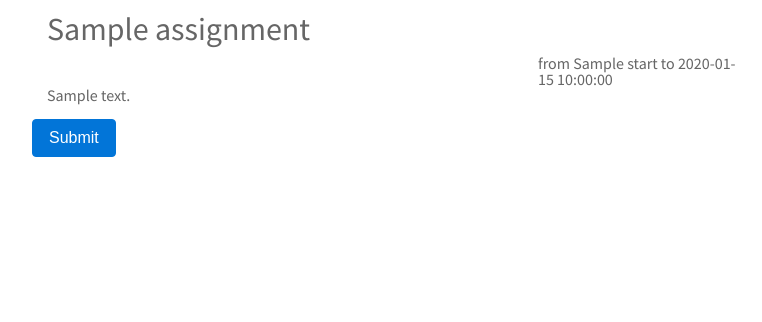
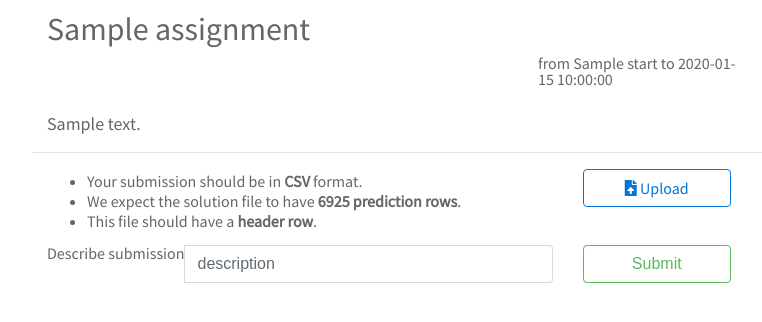
Before and after one commit to jiunbae/scoreboard, a Flask app: template templates/assignment.html in a window 1280 px wide. Shown: the part 60-382 px from the top of the page, without its empty margins (236-998 px from the left). Run offline with Flask 2, Linux system fonts and the light colour scheme; the template is opened without the code that fills it: most values are stand-ins (such as "Sample title", 1, 10 or a date in 2020); some libraries are stand-ins or nearby versions.

Commit message:
Update pysql

```diff
--- a/app.py
+++ /dev/null
@@ -1,28 +0,0 @@
-from flask import Flask, render_template
-
-from lib.utils import get_assignments, get_assignment
-
-app = Flask(__name__)
-
-@app.route('/')
-def index():
-    return render_template('index.html')
-
-@app.route('/assignments')
-def assignments():
-    return render_template('list.html', assignments=get_assignments())
-
-@app.route('/assignment/<pid>')
-def assignment(pid):
-    return render_template('assignment.html', assignment=get_assignment(int(pid)))
-
-@app.route('/submit')
-def submit():
-    return render_template('submit.html')
-
-@app.route('/profile')
-def profile():
-    return render_template('login.html')
-
-if __name__ == '__main__':
-    app.run(debug=True)
--- /dev/null
+++ b/assignments1.csv
@@ -0,0 +1,4 @@
+1,2,3
+1,2,3
+1,2,3
+1.,2.3,
--- /dev/null
+++ b/index.py
@@ -0,0 +1,35 @@
+from app import app
+
+@app.route('/')
+def index():
+    return render_template('index.html')
+
+@app.route('/assignments')
+def assignments():
+    return render_template('list.html', assignments=get_assignments())
+
+@app.route('/assignment/<pid>')
+def assignment(pid):
+    return render_template('assignment.html', pid=pid, assignment=get_assignment(int(pid)))
+
+@app.route('/profile')
+def profile():
+    return render_template('login.html')
+
+@app.route('/submit/<pid>', methods=['POST'])
+def submit(pid):
+    if request.method == 'POST':
+        if 'file' not in request.files:
+            # No file parts
+            return redirect(request.url)
+        file = request.files['file']
+        if file.filename == '':
+            # No selected file
+            return redirect(request.url)
+        if file and allowed_file(file.filename):
+            filename = secure_filename(file.filename)
+            file.save(os.path.join(app.config['UPLOAD_FOLDER'], filename))
+            return redirect(url_for('uploaded_file', filename=filename))
+
+if __name__ == '__main__':
+    app.run(debug=True)
--- a/requirements.txt
+++ b/requirements.txt
@@ -0,0 +1,3 @@
+flask
+flask-sqlalchemy
+pymysql
--- a/static/css/style.css
+++ b/static/css/style.css
@@ -11,6 +11,10 @@
 .link-trans:hover {
     color: #007bff;
     transition: all 0.3s linear;
+}
+
+[hidden] {
+  display: none !important;
 }
 
 /* Base */
@@ -68,3 +72,25 @@ nav.navbar ul.navbar-nav li.nav-item {
     font-size: 1.2em;
     line-height: 1.4em;
 }
+
+.assignment {
+}
+.assignment .content {
+    margin-top: 24px;
+    font-size: 18px;
+    line-height: 1.4em;
+}
+
+.upload ul li {
+    margin-top: 4px;
+}
+.upload .upload-label {
+    width: 100%;
+    height: 38px;
+    font-size: 16px;
+}
+.submit button {
+    width: 100%;
+    height: 38px;
+    font-size: 16px;
+}
--- a/static/js/scripts.js
+++ b/static/js/scripts.js
@@ -1,3 +1,10 @@
-$('.nav-item').click(() => {
-    $(this).addClass('active');
+$(document).ready(function(){
+  // auto description
+  $('#upload[type="file"]').change((e) => {
+    var target = $('#description');
+    var description = new Date().toISOString().slice(0, 10)+' '+e.target.files[0].name;
+    if (target.val() == '') {
+      target.val(description);
+    }
+  });
 });
--- a/templates/assignment.html
+++ b/templates/assignment.html
@@ -7,8 +7,35 @@
             from <time>{{ assignment.start }}</time>
             to <time>{{ assignment.due }}</time>
         </div>
-        <p>{{ assignment.content }}</p>
+
+        <p class="content">{{ assignment.content }}</p>
     </div>
-
-    <button type="submit" class="btn btn-primary">Submit</button>
+    <hr>
+    <form>
+        <div class="container upload row">
+            <div class="col-9">
+                <ul class="form-group">
+                    <li>Your submission should be in <strong>CSV</strong> format.</li>
+                    <li>We expect the solution file to have <strong>6925 prediction rows</strong>.</li>
+                    <li>This file should have a <strong>header row</strong>.</li>
+                </ul>
+            </div>
+            <div class="col-3">
+                <label class="btn btn-outline-primary upload-label">
+                    <i class="fas fa-file-upload"></i> Upload<input type="file" id="upload" hidden>
+                </label>
+            </div>
+        </div>
+        <div class="container submit row">
+            <div class="input-group mb-3 col-9">
+                <div class="input-group-prepend">
+                    <span class="input-group-text" id="inputGroup-sizing-sm">Describe submission</span>
+                </div>
+                <input type="text" class="form-control" id="description" aria-label="Submission-Title" placeholder="description">
+            </div>
+            <div class="col-3">
+                <button type="button" class="btn btn-outline-success">Submit</button>
+            </div>
+        </div>
+    </form>
 {% endblock %}
--- a/templates/submit.html
+++ /dev/null
@@ -1,5 +0,0 @@
-{% extends "index.html" %}
-
-{% block body %}
-
-{% endblock %}
```
Also changed, not shown: app/__init__.py (added, +17 -0 lines), app/models/__init__.py (added, +8 -0 lines), app/models/assignment.py (added, +31 -0 lines), app/models/submission.py (added, +27 -0 lines), app/models/user.py (added, +21 -0 lines), data/assignments.csv (+6 -6 lines), app/controller/__init__.py (added), app/controller/user.py (added).
